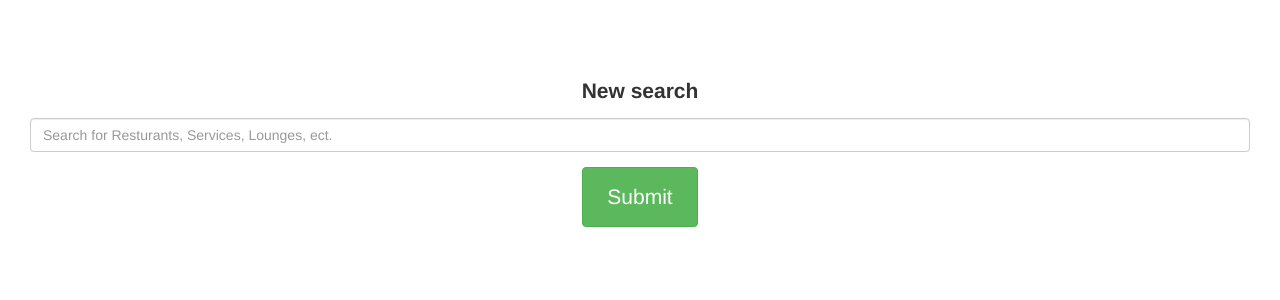
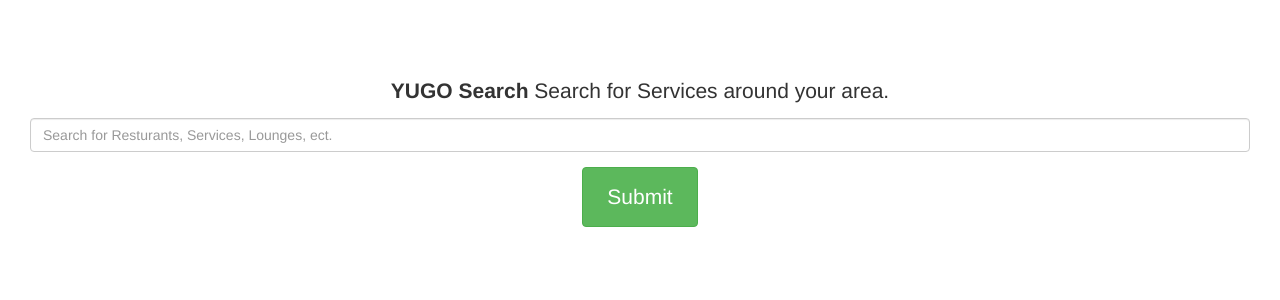
Before and after one commit to stuycs-softdev-fall-2013/proj2-pd7-04-yugo, a Flask app: page /search in a window 1280 px wide. Shown: the part 78-378 px from the top of the page. Run offline with Flask 2, Linux system fonts and the light colour scheme.

Commit message:
Update search.html

```diff
--- a/templates/search.html
+++ b/templates/search.html
@@ -42,7 +42,8 @@
 
         <form role="form">
           <div class="form-group">
-            <label for="search">New search</label>
+            <label for="search">YUGO Search</label>
+            Search for Services around your area.
             <input type="text" class="form-control" name="find" placeholder="Search for Resturants, Services, Lounges, ect.">
           </div>
           <button type="submit" class="btn btn-lgn btn-success">Submit</button>
```
